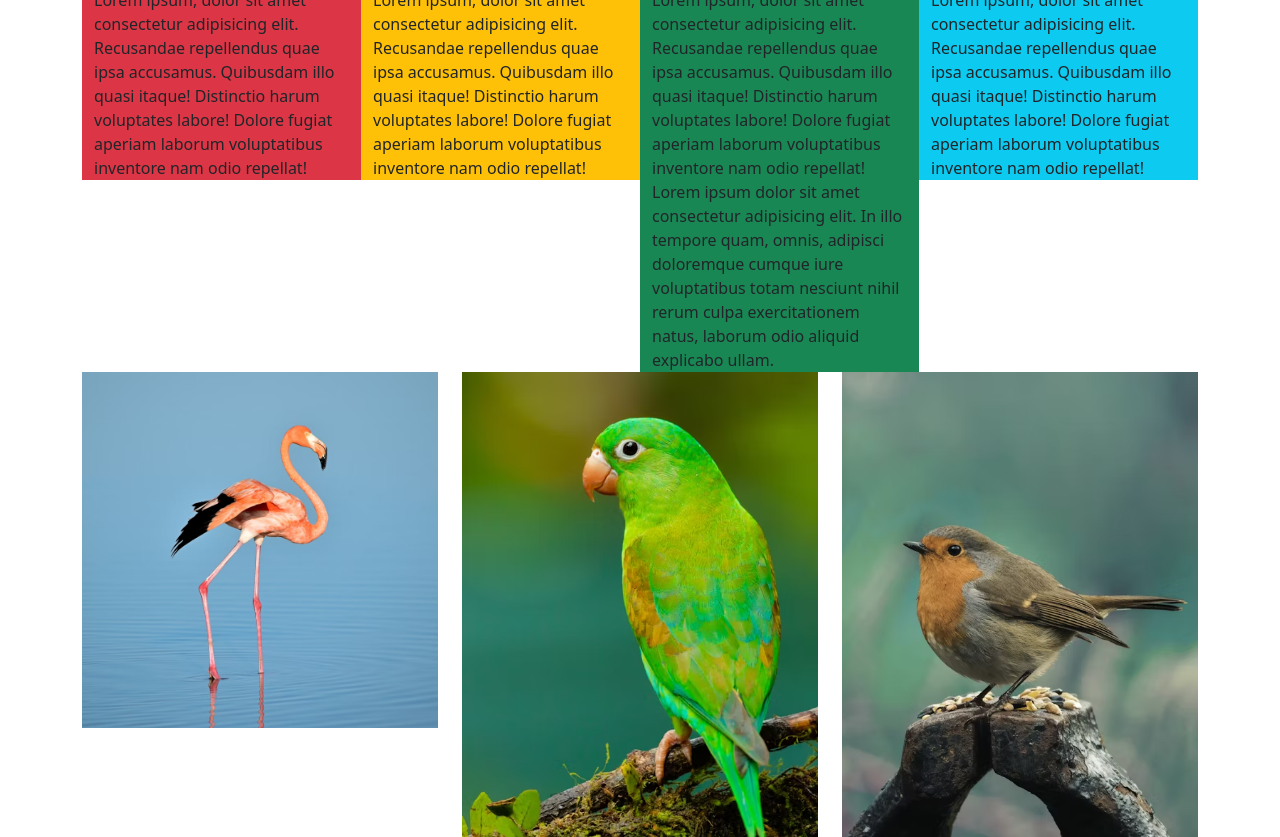
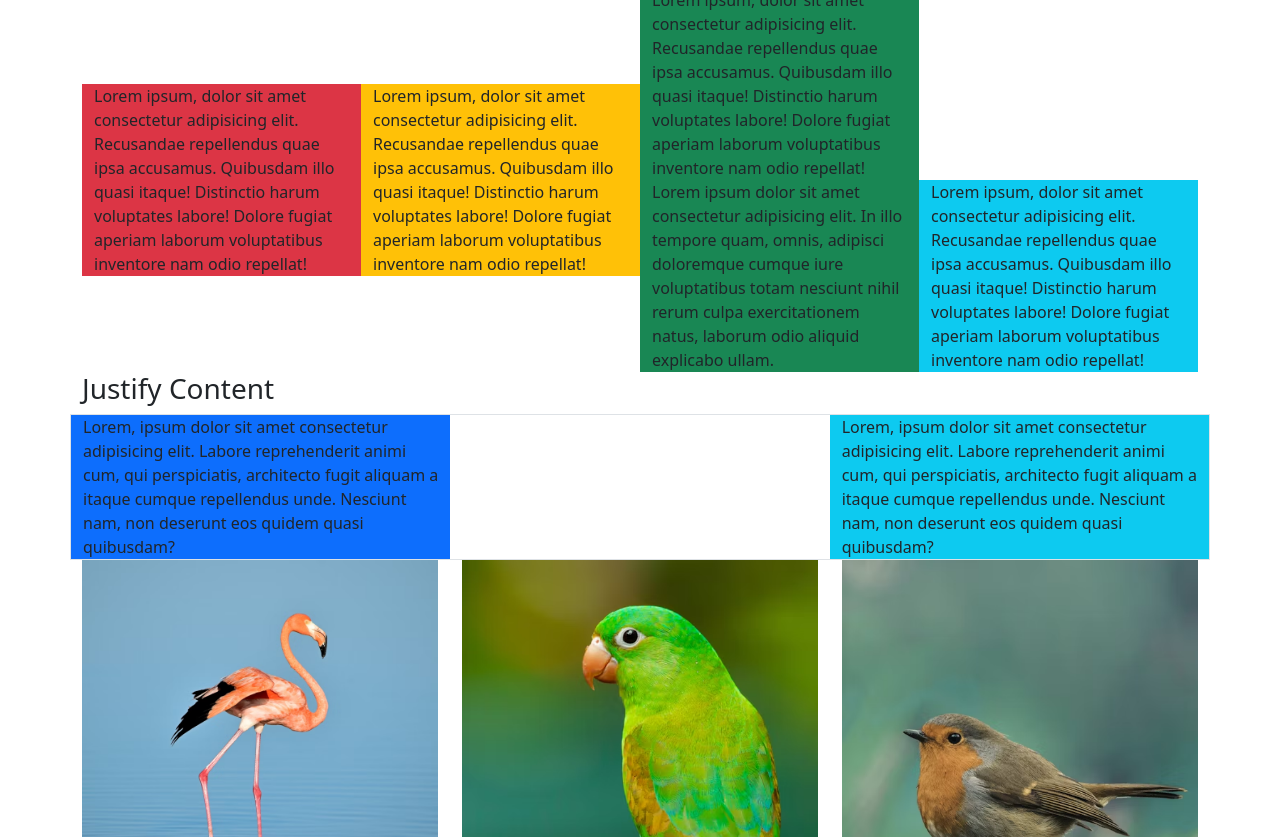
Before and after one commit to seok2h/WebDeveloperBootCamp2024, a plain HTML site: page 섹션 12_부트스트랩/mybootstrap/indexsecond.html in a window 1280 px wide. Shown: the part 263-1100 px from the top of the page. Drawn offline with nearby package versions, Linux system fonts and the light colour scheme.

Commit message:
study 2025-10-07 2

```diff
--- a/섹션 12_부트스트랩/mybootstrap/indexsecond.html
+++ b/섹션 12_부트스트랩/mybootstrap/indexsecond.html
@@ -30,7 +30,7 @@
                 <div class="col-8 bg-primary">I AM AUTO SIZED</div>
             </div>
             <h2 class="display-4">Responsive Grid</h2>
-            <div class="row align-items-start">
+            <div class="row align-items-center">
                 <div class="col-md-6 col-xl-3 bg-danger">
                     Lorem ipsum, dolor sit amet consectetur adipisicing elit. Recusandae repellendus quae ipsa
                     accusamus. Quibusdam illo quasi itaque! Distinctio harum voluptates labore! Dolore fugiat aperiam
@@ -48,12 +48,23 @@
                     elit. In illo tempore quam, omnis, adipisci doloremque cumque iure voluptatibus totam nesciunt nihil
                     rerum culpa exercitationem natus, laborum odio aliquid explicabo ullam.
                 </div>
-                <div class="col-md-6 col-xl-3 bg-info">
+                <div class="col-md-6 col-xl-3 bg-info align-self-end">
                     Lorem ipsum, dolor sit amet consectetur adipisicing elit. Recusandae repellendus quae ipsa
                     accusamus. Quibusdam illo quasi itaque! Distinctio harum voluptates labore! Dolore fugiat aperiam
                     laborum voluptatibus inventore nam odio repellat!
                 </div>
             </div>
+        </div>
+
+        <h3>Justify Content</h3>
+        <div class="row border justify-content-between">
+            <div class="col-4 bg-primary">Lorem, ipsum dolor sit amet consectetur adipisicing elit. Labore reprehenderit
+                animi cum, qui perspiciatis, architecto fugit aliquam a itaque cumque repellendus unde. Nesciunt nam,
+                non deserunt eos quidem quasi quibusdam?</div>
+
+            <div class="col-4 bg-info">Lorem, ipsum dolor sit amet consectetur adipisicing elit. Labore reprehenderit
+                animi cum, qui perspiciatis, architecto fugit aliquam a itaque cumque repellendus unde. Nesciunt nam,
+                non deserunt eos quidem quasi quibusdam?</div>
         </div>
 
         <div class="row no-gutters">
```
Also changed, not shown: 섹션 12_부트스트랩/img/image4.png (added), 섹션 12_부트스트랩/img/image5.png (added), 섹션 12_부트스트랩/img/image6.png (added), 섹션 12_부트스트랩/img/image7.png (added), 1 other file.
